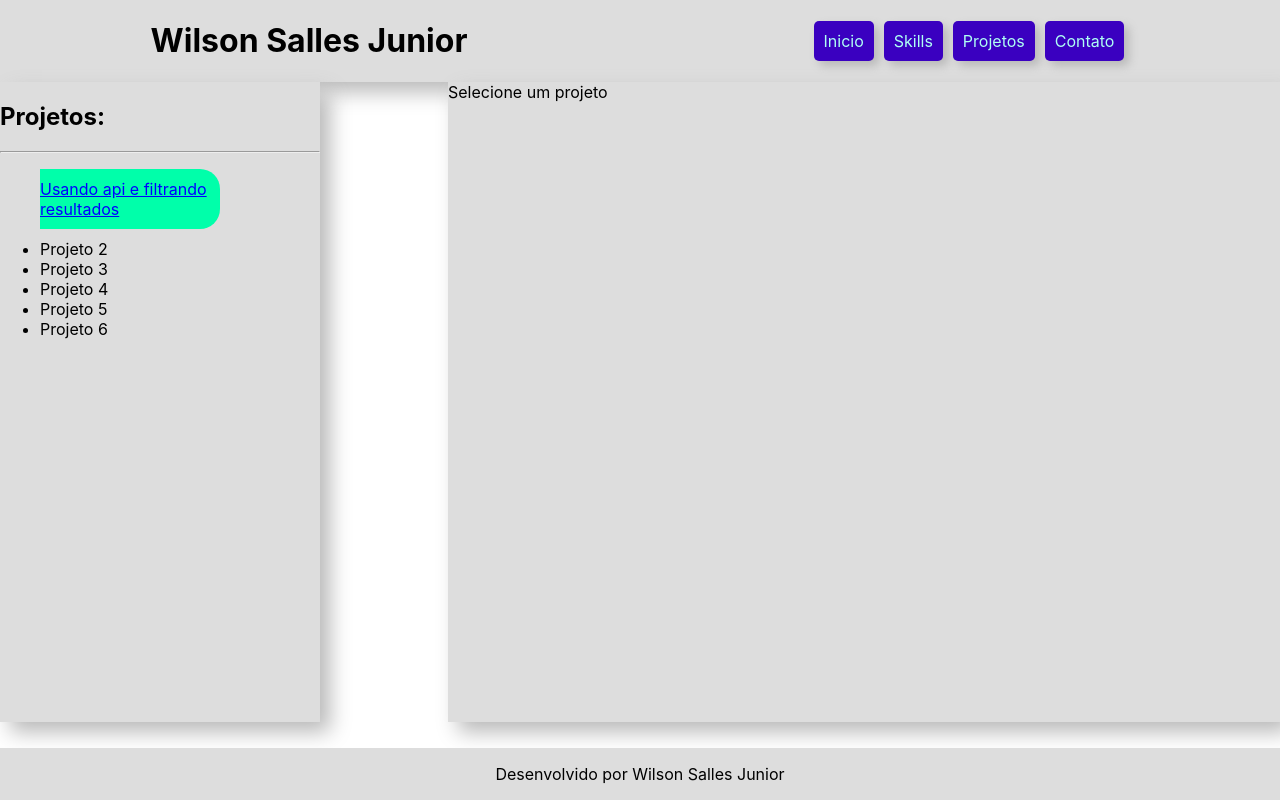
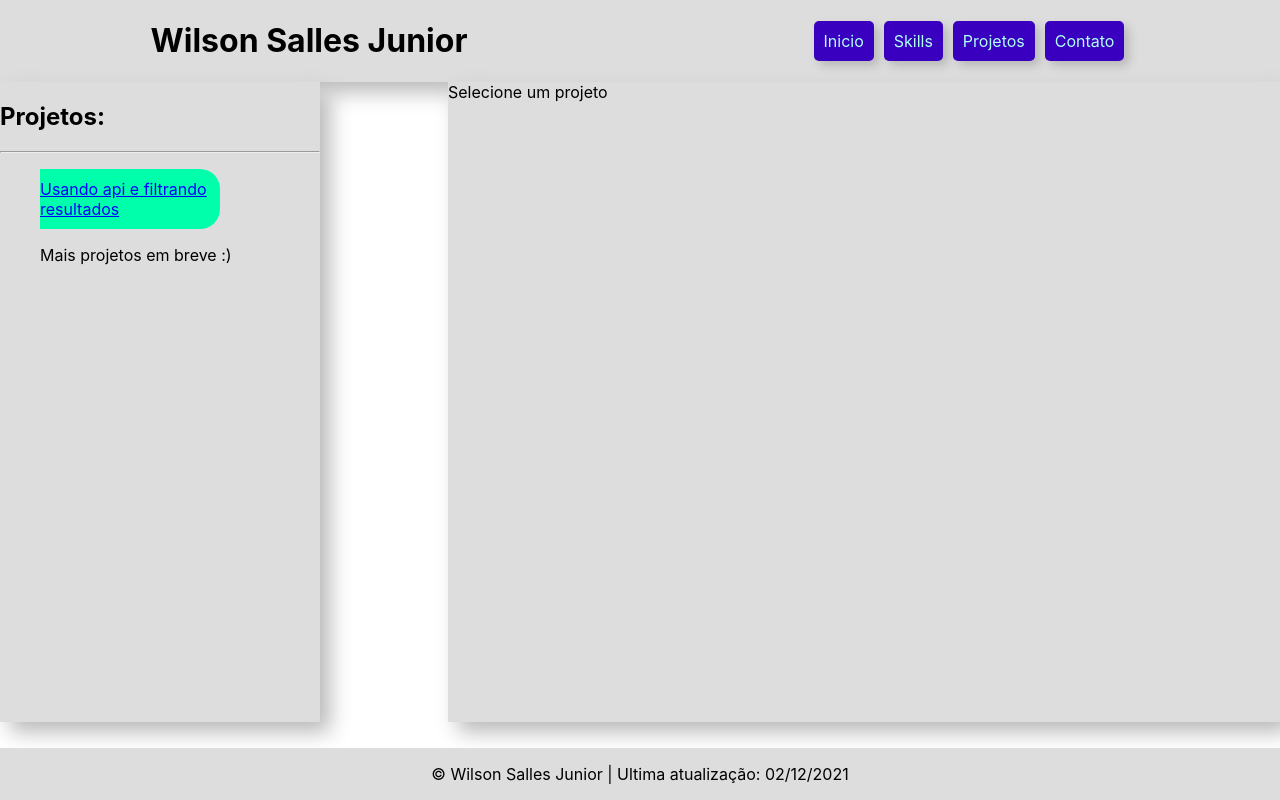
Before and after one commit to WilsonSalles-Jnr/testingsend, a React (Create React App) app: page /projetos in a window 1280 px wide. Built offline with nearby package versions, Linux system fonts and the light colour scheme.

Commit message:
pre build

```diff
--- a/src/Components/Footer.jsx
+++ b/src/Components/Footer.jsx
@@ -4,7 +4,7 @@ import '../Styles/footer.css'
 class Footer extends React.Component {
   render() {
     return <footer>
-      <p>Desenvolvido por Wilson Salles Junior</p>
+      <p>© Wilson Salles Junior | Ultima atualização: 02/12/2021</p>
     </footer>;
   }
 }
--- a/src/Pages/Project.jsx
+++ b/src/Pages/Project.jsx
@@ -12,11 +12,7 @@ class Project extends React.Component {
         <hr />
         <ul>
           <Link to="/projetos/useapi">Usando api e filtrando resultados</Link>
-          <li>Projeto 2</li>
-          <li>Projeto 3</li>
-          <li>Projeto 4</li>
-          <li>Projeto 5</li>
-          <li>Projeto 6</li>
+          <p>Mais projetos em breve :)</p>
         </ul>
       </aside>
       <section className="projectSection">
--- a/src/Styles/projetos.css
+++ b/src/Styles/projetos.css
@@ -37,7 +37,7 @@ box-shadow: 10px 10px 20px rgb(185, 185, 185);
 
 }
 .chamaApi {
-  background-color: red;
+  background-color: rgb(205, 241, 255);
   width: 100%;
   height: 80vh;
   overflow-y: scroll;
@@ -51,7 +51,7 @@ box-shadow: 10px 10px 20px rgb(185, 185, 185);
 }
 
 .useApiCards {
-  background-color: yellow;
+  background-color: rgb(148, 233, 183);
   display: flex;
   margin: 1%;
 }
```
